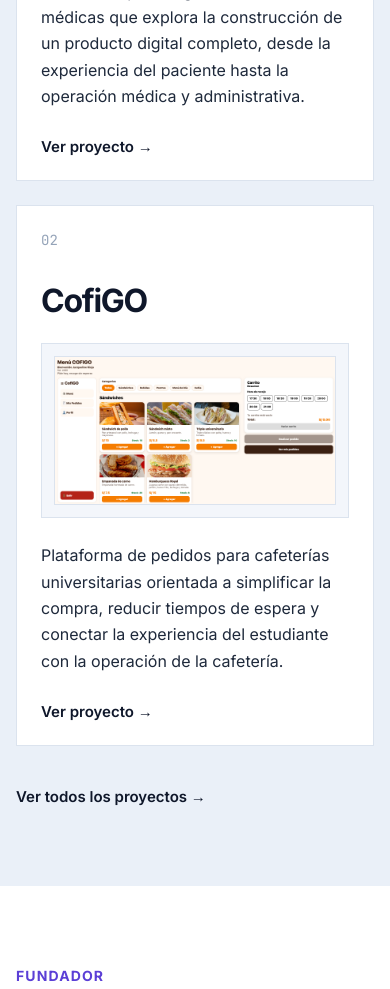
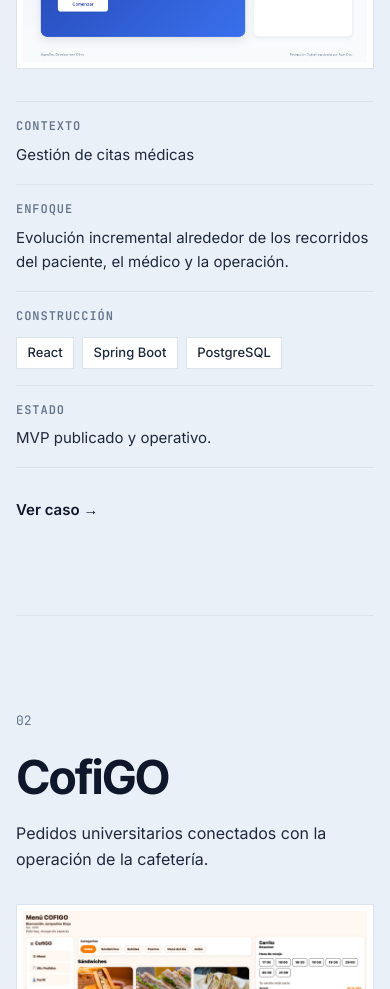
Before and after one commit to casteris/casteris, a Next.js app: page / in a window 390 px wide. Shown: the part 4340-5329 px from the top of the page. Built offline with nearby package versions, Linux system fonts and the light colour scheme.

Commit message:
feat: establish Evidence experience

```diff
--- a/src/components/FeaturedProjects/FeaturedProjects.css
+++ b/src/components/FeaturedProjects/FeaturedProjects.css
@@ -3,24 +3,10 @@
   scroll-margin-top: 4.5rem;
 }
 
-.featured-projects__visual {
-  margin: 1.5rem 0 0;
-  padding: 1rem;
-  overflow: hidden;
-  background: var(--color-surface);
-  border: 1px solid var(--color-border);
-}
-
-.featured-projects__image {
-  width: 100%;
-  height: auto;
-  border: 1px solid var(--color-border);
-}
-
 .featured-projects__container {
   width: min(100% - 2rem, 72rem);
   margin: 0 auto;
-  padding: 7rem 0;
+  padding: 8rem 0;
 }
 
 .featured-projects__introduction {
@@ -30,74 +16,158 @@
 .featured-projects__eyebrow {
   margin: 0 0 1.25rem;
   color: var(--color-primary);
-  font-size: 0.875rem;
+  font-size: 0.8125rem;
   font-weight: 700;
+  line-height: 1.4;
+  letter-spacing: 0.1em;
+  text-transform: uppercase;
+}
+
+.featured-projects__title {
+  max-width: 15ch;
+  margin: 0;
+  color: var(--color-black);
+  font-size: clamp(2.75rem, 5vw, 4.5rem);
+  font-weight: 700;
+  line-height: 1;
+  letter-spacing: -0.05em;
+}
+
+.featured-projects__description {
+  max-width: 42rem;
+  margin: 2rem 0 0;
+  color: var(--color-graphite);
+  font-size: 1.125rem;
+  line-height: 1.7;
+}
+
+.featured-projects__cases {
+  margin-top: 6.5rem;
+}
+
+.featured-projects__case {
+  display: grid;
+  grid-template-columns: minmax(0, 0.9fr) minmax(0, 1.1fr);
+  grid-template-areas:
+    "heading visual"
+    "evidence visual";
+  column-gap: 4rem;
+  row-gap: 3rem;
+  align-items: start;
+}
+
+.featured-projects__case + .featured-projects__case {
+  margin-top: 7rem;
+  padding-top: 7rem;
+  border-top: 1px solid var(--color-border);
+}
+
+.featured-projects__case--reverse {
+  grid-template-columns: minmax(0, 1.1fr) minmax(0, 0.9fr);
+  grid-template-areas:
+    "visual heading"
+    "visual evidence";
+}
+
+.featured-projects__case-heading {
+  grid-area: heading;
+  max-width: 30rem;
+}
+
+.featured-projects__number {
+  display: block;
+  margin: 0 0 2rem;
+  color: var(--color-muted);
+  font-family: var(--font-mono), monospace;
+  font-size: 0.8125rem;
+  line-height: 1.4;
+}
+
+.featured-projects__project-name {
+  margin: 0;
+  color: var(--color-black);
+  font-size: clamp(2.75rem, 4.5vw, 4.25rem);
+  font-weight: 700;
+  line-height: 1;
+  letter-spacing: -0.05em;
+}
+
+.featured-projects__statement {
+  max-width: 28rem;
+  margin: 1.5rem 0 0;
+  color: var(--color-graphite);
+  font-size: 1.125rem;
+  line-height: 1.6;
+}
+
+.featured-projects__visual {
+  grid-area: visual;
+  align-self: start;
+  padding: 1rem;
+  overflow: hidden;
+  background: var(--color-white);
+  border: 1px solid var(--color-border);
+}
+
+.featured-projects__image {
+  display: block;
+  width: 100%;
+  height: auto;
+  border: 1px solid var(--color-border);
+}
+
+.featured-projects__evidence {
+  grid-area: evidence;
+  max-width: 30rem;
+}
+
+.featured-projects__detail {
+  padding: 1.25rem 0;
+  border-top: 1px solid var(--color-border);
+}
+
+.featured-projects__detail:last-of-type {
+  border-bottom: 1px solid var(--color-border);
+}
+
+.featured-projects__detail-label {
+  margin: 0;
+  color: var(--color-muted);
+  font-family: var(--font-mono), monospace;
+  font-size: 0.75rem;
+  font-weight: 600;
   line-height: 1.4;
   letter-spacing: 0.08em;
   text-transform: uppercase;
 }
 
-.featured-projects__title {
-  max-width: 18ch;
-  margin: 0;
-  color: var(--color-black);
-  font-size: clamp(2.25rem, 4.5vw, 3.75rem);
-  font-weight: 700;
-  line-height: 1.08;
-  letter-spacing: -0.04em;
+.featured-projects__detail-value {
+  margin: 0.5rem 0 0;
+  color: var(--color-graphite);
+  font-size: 0.9375rem;
+  line-height: 1.65;
 }
 
-.featured-projects__description {
-  max-width: 42rem;
-  margin: 1.75rem 0 0;
-  color: var(--color-graphite);
-  font-size: 1.125rem;
-  line-height: 1.7;
+.featured-projects__technologies {
+  display: flex;
+  flex-wrap: wrap;
+  gap: 0.5rem;
+  margin-top: 0.75rem;
 }
 
-.featured-projects__grid {
-  display: grid;
-  grid-template-columns: repeat(2, minmax(0, 1fr));
-  gap: 2rem;
-  margin-top: 5rem;
-}
-
-.featured-projects__project {
-  min-height: 22rem;
-  padding: 2rem;
-  display: flex;
-  flex-direction: column;
+.featured-projects__technologies span {
+  padding: 0.4rem 0.65rem;
+  color: var(--color-graphite);
+  background: var(--color-white);
   border: 1px solid var(--color-border);
-  background: var(--color-white);
-}
-
-.featured-projects__number {
-  color: var(--color-neutral);
-  font-family: var(--font-mono), monospace;
-  font-size: 0.875rem;
-  line-height: 1.5;
-}
-
-.featured-projects__project-name {
-  margin: 2rem 0 0;
-  color: var(--color-black);
-  font-size: clamp(2rem, 3vw, 2.75rem);
-  font-weight: 700;
-  line-height: 1.1;
-  letter-spacing: -0.04em;
-}
-
-.featured-projects__project-description {
-  max-width: 30rem;
-  margin: 1.5rem 0 0;
-  color: var(--color-graphite);
-  font-size: 1rem;
-  line-height: 1.65;
+  font-size: 0.8125rem;
+  font-weight: 500;
+  line-height: 1.3;
 }
 
 .featured-projects__project-link {
   display: inline-block;
-  margin-top: 1.75rem;
+  margin-top: 2rem;
   color: var(--color-black);
   font-size: 0.9375rem;
   font-weight: 600;
@@ -115,7 +185,9 @@
 }
 
 .featured-projects__portfolio-link-wrapper {
-  margin-top: 2.5rem;
+  margin-top: 6rem;
+  padding-top: 2rem;
+  border-top: 1px solid var(--color-border);
 }
 
 .featured-projects__portfolio-link {
@@ -129,17 +201,77 @@
   color: var(--color-primary);
 }
 
+@media (min-width: 48.0625rem) and (max-width: 64rem) {
+  .featured-projects__container {
+    padding: 7rem 0;
+  }
+
+  .featured-projects__cases {
+    margin-top: 6rem;
+  }
+
+  .featured-projects__case,
+  .featured-projects__case--reverse {
+    grid-template-columns: 1fr;
+    grid-template-areas:
+      "heading"
+      "visual"
+      "evidence";
+    gap: 2.5rem;
+  }
+
+  .featured-projects__case + .featured-projects__case {
+    margin-top: 7rem;
+    padding-top: 7rem;
+  }
+
+  .featured-projects__case-heading {
+    max-width: 38rem;
+  }
+
+  .featured-projects__project-name {
+    font-size: clamp(3rem, 7vw, 4rem);
+  }
+
+  .featured-projects__statement {
+    max-width: 34rem;
+    font-size: 1.0625rem;
+  }
+
+  .featured-projects__visual {
+    width: 100%;
+    padding: 1rem;
+  }
+
+  .featured-projects__evidence {
+    max-width: none;
+    display: grid;
+    grid-template-columns: repeat(2, minmax(0, 1fr));
+    column-gap: 3rem;
+  }
+
+  .featured-projects__detail {
+    min-width: 0;
+  }
+
+  .featured-projects__project-link {
+    grid-column: 1 / -1;
+    width: fit-content;
+  }
+}
+
 @media (max-width: 48rem) {
   .featured-projects {
     scroll-margin-top: 4rem;
   }
 
   .featured-projects__container {
-    padding: 5rem 0;
+    padding: 6rem 0;
   }
 
   .featured-projects__title {
-    font-size: clamp(2rem, 10vw, 3rem);
+    max-width: 12ch;
+    font-size: clamp(2.5rem, 11vw, 3.75rem);
   }
 
   .featured-projects__description {
@@ -148,24 +280,58 @@
     line-height: 1.65;
   }
 
-  .featured-projects__grid {
-    grid-template-columns: 1fr;
-    gap: 1.5rem;
-    margin-top: 3.5rem;
+  .featured-projects__cases {
+    margin-top: 5rem;
   }
 
-  .featured-projects__project {
-    min-height: 19rem;
-    padding: 1.5rem;
+  .featured-projects__case,
+  .featured-projects__case--reverse {
+    display: grid;
+    grid-template-columns: 1fr;
+    grid-template-areas:
+      "heading"
+      "visual"
+      "evidence";
+    gap: 2rem;
+  }
+
+  .featured-projects__case + .featured-projects__case {
+    margin-top: 6rem;
+    padding-top: 6rem;
+  }
+
+  .featured-projects__case-heading,
+  .featured-projects__evidence {
+    max-width: none;
+  }
+
+  .featured-projects__number {
+    margin-bottom: 1.5rem;
   }
 
   .featured-projects__project-name {
-    font-size: 2rem;
+    font-size: clamp(2.5rem, 12vw, 3.5rem);
+  }
+
+  .featured-projects__statement {
+    margin-top: 1.25rem;
+    font-size: 1rem;
   }
 
   .featured-projects__visual {
-    margin-top: 1.5rem;
-    padding: 0.75rem;
+    padding: 0.375rem;
+  }
+
+  .featured-projects__image {
+    border: 0;
+  }
+
+  .featured-projects__detail {
+    padding: 1rem 0;
+  }
+
+  .featured-projects__portfolio-link-wrapper {
+    margin-top: 4rem;
   }
 
 }
--- a/src/components/FeaturedProjects/FeaturedProjects.tsx
+++ b/src/components/FeaturedProjects/FeaturedProjects.tsx
@@ -2,21 +2,30 @@
 import Link from "next/link";
 import "./FeaturedProjects.css";
 
-type Project = {
+type ProjectEvidence = {
   number: string;
   name: string;
-  description: string;
+  statement: string;
+  context: string;
+  approach: string;
+  technologies: string[];
+  status: string;
   href: string;
-  image?: string;
-  imageAlt?: string;
+  image: string;
+  imageAlt: string;
 };
 
-const projects: Project[] = [
+const projects: ProjectEvidence[] = [
   {
     number: "01",
     name: "AgenDoc",
-    description:
-      "Plataforma para la gestión de citas médicas que explora la construcción de un producto digital completo, desde la experiencia del paciente hasta la operación médica y administrativa.",
+    statement:
+      "Gestión de citas médicas construida como un producto digital completo.",
+    context: "Gestión de citas médicas",
+    approach:
+      "Evolución incremental alrededor de los recorridos del paciente, el médico y la operación.",
+    technologies: ["React", "Spring Boot", "PostgreSQL"],
+    status: "MVP publicado y operativo.",
     href: "/proyectos/agendoc",
     image: "/projects/agendoc-reception.png",
     imageAlt: "Recepción Digital de AgenDoc para reservar una cita médica",
@@ -24,11 +33,17 @@
   {
     number: "02",
     name: "CofiGO",
-    description:
-      "Plataforma de pedidos para cafeterías universitarias orientada a simplificar la compra, reducir tiempos de espera y conectar la experiencia del estudiante con la operación de la cafetería.",
+    statement:
+      "Pedidos universitarios conectados con la operación de la cafetería.",
+    context: "Pedidos en cafeterías universitarias",
+    approach:
+      "Experiencia del estudiante y operación de la cafetería desarrolladas como recorridos conectados.",
+    technologies: ["React Native", "Expo", "Spring Boot", "MySQL"],
+    status: "Implementación funcional full stack.",
     href: "/proyectos/cofigo",
     image: "/projects/cofigo-menu.png",
-    imageAlt: "Menú de CofiGO con catálogo de productos, horarios de recojo y carrito",
+    imageAlt:
+      "Menú de CofiGO con catálogo de productos, horarios de recojo y carrito",
   },
 ];
 
@@ -41,28 +56,33 @@
     >
       <div className="featured-projects__container">
         <div className="featured-projects__introduction">
-          <p className="featured-projects__eyebrow">Proyectos destacados</p>
+          <p className="featured-projects__eyebrow">Evidencia</p>
 
           <h2
             id="featured-projects-title"
             className="featured-projects__title"
           >
-            Construir también es una forma de aprender.
+            El criterio se demuestra construyendo.
           </h2>
 
           <p className="featured-projects__description">
-            Proyectos reales utilizados para explorar problemas, tomar
-            decisiones de producto y arquitectura, desarrollar soluciones y
-            convertir conocimiento en experiencia aplicada.
+            AgenDoc y CofiGO muestran cómo problemas concretos pueden
+            convertirse en soluciones funcionales mediante decisiones de
+            producto, tecnología y arquitectura.
           </p>
         </div>
 
-        <div className="featured-projects__grid">
-          {projects.map((project) => (
+        <div className="featured-projects__cases">
+          {projects.map((project, index) => (
             <article
-              className="featured-projects__project"
+              className={`featured-projects__case ${
+                index % 2 === 0
+                  ? "featured-projects__case--default"
+                  : "featured-projects__case--reverse"
+              }`}
               key={project.number}
             >
+              <div className="featured-projects__case-heading">
                 <span
                   className="featured-projects__number"
                   aria-hidden="true"
@@ -74,29 +94,66 @@
                   {project.name}
                 </h3>
 
-              {project.image && (
+                <p className="featured-projects__statement">
+                  {project.statement}
+                </p>
+              </div>
+
               <div className="featured-projects__visual">
                 <Image
                   className="featured-projects__image"
                   src={project.image}
-                    alt={project.imageAlt ?? ""}
-                    width={1173}
-                    height={620}
-                    sizes="(max-width: 48rem) 100vw, 50vw"
+                  alt={project.imageAlt}
+                  width={1412}
+                  height={744}
+                  sizes="(max-width: 48rem) calc(100vw - 2rem), 54rem"
                 />
               </div>
-              )}
 
-              <p className="featured-projects__project-description">
-                {project.description}
+              <div className="featured-projects__evidence">
+                <div className="featured-projects__detail">
+                  <p className="featured-projects__detail-label">Contexto</p>
+                  <p className="featured-projects__detail-value">
+                    {project.context}
                   </p>
+                </div>
+
+                <div className="featured-projects__detail">
+                  <p className="featured-projects__detail-label">Enfoque</p>
+                  <p className="featured-projects__detail-value">
+                    {project.approach}
+                  </p>
+                </div>
+
+                <div className="featured-projects__detail">
+                  <p className="featured-projects__detail-label">
+                    Construcción
+                  </p>
+
+                  <div
+                    className="featured-projects__technologies"
+                    aria-label={`Tecnologías principales de ${project.name}`}
+                  >
+                    {project.technologies.map((technology) => (
+                      <span key={technology}>{technology}</span>
+                    ))}
+                  </div>
+                </div>
+
+                <div className="featured-projects__detail">
+                  <p className="featured-projects__detail-label">Estado</p>
+                  <p className="featured-projects__detail-value">
+                    {project.status}
+                  </p>
+                </div>
 
                 <Link
                   className="featured-projects__project-link"
                   href={project.href}
                 >
-                Ver proyecto →
+                  Ver caso →
                 </Link>
+              </div>
             </article>
           ))}
         </div>
```
Lines whose indentation alone changed are shown as unchanged.
